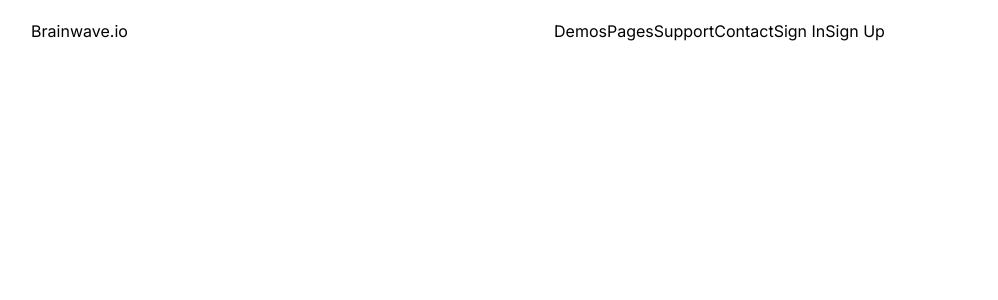
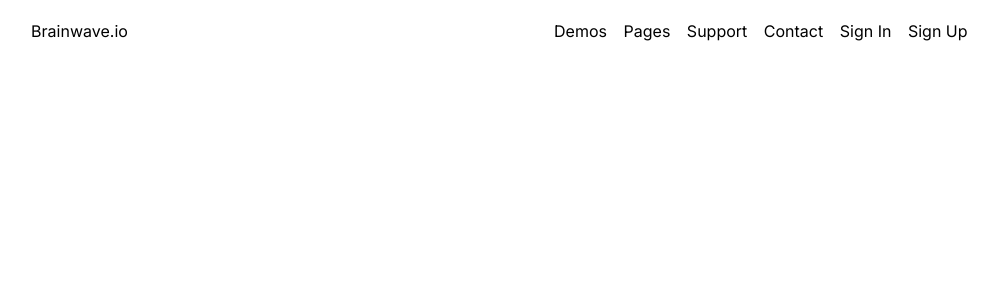
Before and after one commit to JoshuasProgramming/Sage, a Next.js app: page / in a window 1280 px wide. Shown: the top 300 px of the page, without its empty margins (182-1180 px from the left). Built offline with nearby package versions, Linux system fonts and the light colour scheme.

Commit message:
added white-space nowrap onto the sign in and sign up list items

```diff
--- a/src/app/components/navigation.jsx
+++ b/src/app/components/navigation.jsx
@@ -11,15 +11,15 @@ function Navigation() {
         {/* right side of navigation */}
         <div>
             <ul className="flex justify-evenly items-center flex-row">
-                <li>Demos</li>
-                <li>Pages</li>
-                <li>Support</li>
-                <li>Contact</li>
-                <li>Sign In</li>
-                <a href="#">Sign Up</a>
+                <li className='pr-5%'>Demos</li>
+                <li className='pr-5%'>Pages</li>
+                <li className='pr-5%'>Support</li>
+                <li className='pr-5%'>Contact</li>
+                <li className='pr-5%' style={{whiteSpace: 'nowrap'}}>Sign In</li>
+                <a href="#"  style={{whiteSpace: 'nowrap'}}>Sign Up</a>
             </ul>
         </div>
-    </nav>
+    </nav>//
   )
 }
 
--- a/tailwind.config.js
+++ b/tailwind.config.js
@@ -7,9 +7,12 @@ module.exports = {
   ],
   theme: {
     extend: {
+
       padding:{
-        '1.5%': '1.5%'
+        '1.5%': '1.5%',
+        '5%': '5%',
       },
+
       backgroundImage: {
         "gradient-radial": "radial-gradient(var(--tw-gradient-stops))",
         "gradient-conic":
```
